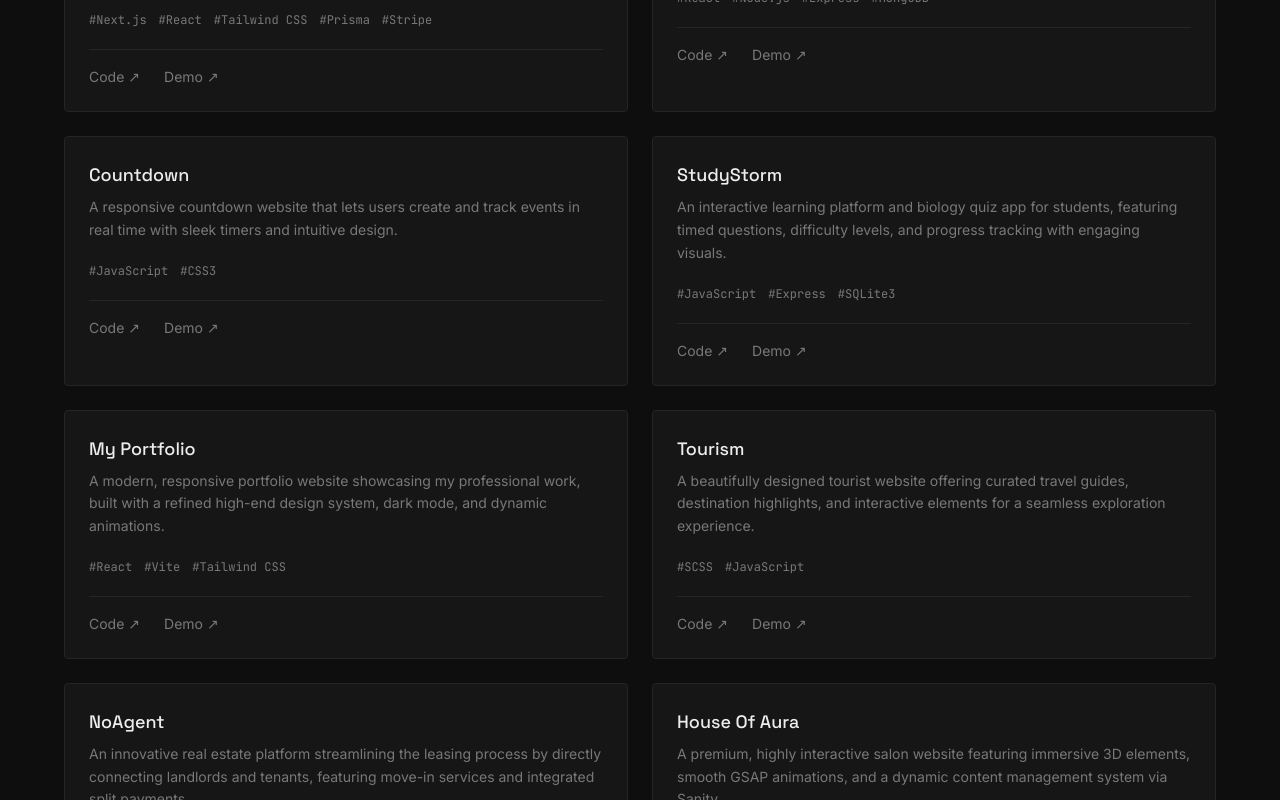
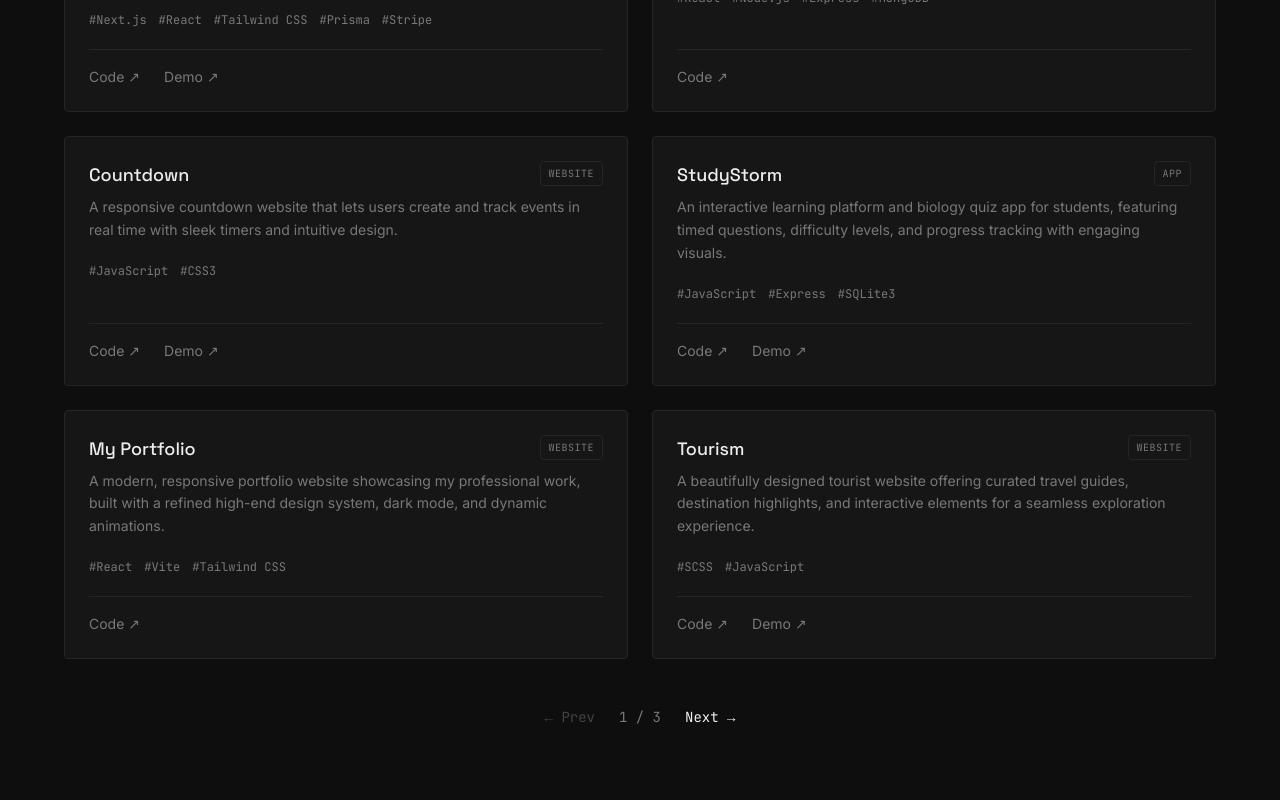
Before and after one commit to Markcrest-dev/My_Portfolio, a React (Vite) app: page /projects in a window 1280 px wide. Shown: the part 400-1200 px from the top of the page. Built offline with nearby package versions, Linux system fonts and the light colour scheme.

Commit message:
feat: implement pagination and conditional link rendering in Projects component

```diff
--- a/src/data/projects.js
+++ b/src/data/projects.js
@@ -1,6 +1,7 @@
 export const projects = [
   {
     title: 'BitBuy',
+    type: 'App',
     description: 'A modern, full-stack e-commerce platform featuring a sleek user interface, secure Stripe payment integration, and a robust admin dashboard for product and order management.',
     tech: ['Next.js', 'React', 'Tailwind CSS', 'Prisma', 'Stripe'],
     github: 'https://github.com/Markcrest-dev/BitBuy',
@@ -8,6 +9,7 @@ export const projects = [
   },
   {
     title: 'StockFlow',
+    type: 'App',
     description: 'A collaborative task and inventory management application designed for seamless real-time updates and team coordination.',
     tech: ['React', 'Node.js', 'Express', 'MongoDB'],
     github: 'https://github.com/Markcrest-dev/StockFLow',
@@ -15,6 +17,7 @@ export const projects = [
   },
   {
     title: 'Countdown',
+    type: 'Website',
     description: 'A responsive countdown website that lets users create and track events in real time with sleek timers and intuitive design.',
     tech: ['JavaScript', 'CSS3'],
     github: 'https://github.com/Markcrest-dev/Countdown',
@@ -22,6 +25,7 @@ export const projects = [
   },
   {
     title: 'StudyStorm',
+    type: 'App',
     description: 'An interactive learning platform and biology quiz app for students, featuring timed questions, difficulty levels, and progress tracking with engaging visuals.',
     tech: ['JavaScript', 'Express', 'SQLite3'],
     github: 'https://github.com/Markcrest-dev/StudyStorm',
@@ -29,6 +33,7 @@ export const projects = [
   },
   {
     title: 'My Portfolio',
+    type: 'Website',
     description: 'A modern, responsive portfolio website showcasing my professional work, built with a refined high-end design system, dark mode, and dynamic animations.',
     tech: ['React', 'Vite', 'Tailwind CSS'],
     github: 'https://github.com/Markcrest-dev/My_Portfolio',
@@ -36,6 +41,7 @@ export const projects = [
   },
   {
     title: 'Tourism',
+    type: 'Website',
     description: 'A beautifully designed tourist website offering curated travel guides, destination highlights, and interactive elements for a seamless exploration experience.',
     tech: ['SCSS', 'JavaScript'],
     github: 'https://github.com/Markcrest-dev/Tourism',
@@ -43,6 +49,7 @@ export const projects = [
   },
   {
     title: 'NoAgent',
+    type: 'App',
     description: 'An innovative real estate platform streamlining the leasing process by directly connecting landlords and tenants, featuring move-in services and integrated split payments.',
     tech: ['React', 'Tailwind CSS', 'Framer Motion', 'Firebase'],
     github: 'https://github.com/Markcrest-dev/NoAgent',
@@ -50,6 +57,7 @@ export const projects = [
   },
   {
     title: 'House Of Aura',
+    type: 'Website',
     description: 'A premium, highly interactive salon website featuring immersive 3D elements, smooth GSAP animations, and a dynamic content management system via Sanity.',
     tech: ['React', 'Three.js', 'GSAP', 'Sanity'],
     github: 'https://github.com/Markcrest-dev/House_Of_Aura',
@@ -57,6 +65,7 @@ export const projects = [
   },
   {
     title: 'Elite Estates',
+    type: 'Website',
     description: 'A sophisticated real estate property listing platform with beautiful scroll animations, interactive data visualization, and a clean modern interface.',
     tech: ['React', 'Tailwind CSS', 'Framer Motion', 'Recharts'],
     github: 'https://github.com/Markcrest-dev/elite-estates',
@@ -64,6 +73,7 @@ export const projects = [
   },
   {
     title: 'Aether',
+    type: 'Website',
     description: 'An experimental, immersive web experience built with 3D graphics, leveraging Three.js and GSAP for stunning visual storytelling and interactions.',
     tech: ['React', 'Three.js', 'GSAP'],
     github: 'https://github.com/Markcrest-dev/Aether',
@@ -71,6 +81,7 @@ export const projects = [
   },
   {
     title: 'Grandview Academy',
+    type: 'App',
     description: 'A comprehensive school management portal featuring internationalization (i18n), interactive data charts, and Progressive Web App (PWA) capabilities.',
     tech: ['React', 'Vite', 'Tailwind CSS', 'i18next'],
     github: 'https://github.com/Markcrest-dev/Grandview_Academy',
@@ -78,6 +89,7 @@ export const projects = [
   },
   {
     title: 'A-BIG',
+    type: 'App',
     description: 'A dynamic web application fully integrated with Firebase for real-time data handling and robust backend services.',
     tech: ['React', 'Vite', 'Firebase', 'Tailwind CSS'],
     github: 'https://github.com/Markcrest-dev/A-BIG',
@@ -85,6 +97,7 @@ export const projects = [
   },
   {
     title: 'Streakly',
+    type: 'App',
     description: 'A habit-tracking application designed to help users build consistency and achieve their goals through daily streaks and analytics.',
     tech: ['React', 'Tailwind CSS'],
     github: 'https://github.com/Markcrest-dev/Streakly',
@@ -92,6 +105,7 @@ export const projects = [
   },
   {
     title: 'Renewly',
+    type: 'App',
     description: 'A sustainable energy or subscription management platform focused on streamlined user experiences and clean aesthetics.',
     tech: ['React', 'Tailwind CSS'],
     github: 'https://github.com/Markcrest-dev/Renewly',
@@ -99,6 +113,7 @@ export const projects = [
   },
   {
     title: 'Aevo',
+    type: 'App',
     description: 'A modern, high-performance web application designed for seamless user interaction and optimal scalability.',
     tech: ['React', 'Vite', 'Tailwind CSS'],
     github: 'https://github.com/Markcrest-dev/Aevo',
@@ -106,6 +121,7 @@ export const projects = [
   },
   {
     title: 'Happy Birthday',
+    type: 'Website',
     description: 'A personalized, interactive digital greeting card experience featuring festive animations and custom messages.',
     tech: ['HTML', 'CSS', 'JavaScript'],
     github: 'https://github.com/Markcrest-dev/Happy-Birthday',
@@ -113,6 +129,7 @@ export const projects = [
   },
   {
     title: 'Gift',
+    type: 'App',
     description: 'A robust application designed to facilitate digital gifting and rewards with a secure, typing-safe architecture.',
     tech: ['TypeScript', 'React'],
     github: 'https://github.com/Markcrest-dev/Gift',
@@ -120,9 +137,10 @@ export const projects = [
   },
   {
     title: 'TasteTrail',
+    type: 'App',
     description: 'A food discovery and review platform helping users find, rate, and share their favorite culinary experiences.',
     tech: ['React', 'Node.js', 'MongoDB'],
     github: 'https://github.com/Markcrest-dev/TasteTrail',
     demo: '',
   },
-]
+];
--- a/src/pages/Projects.jsx
+++ b/src/pages/Projects.jsx
@@ -1,7 +1,32 @@
+import { useState } from 'react'
 import PageWrapper from '../components/PageWrapper'
 import { projects } from '../data/projects'
 
+const ITEMS_PER_PAGE = 6
+
 const Projects = () => {
+  const [currentPage, setCurrentPage] = useState(1)
+
+  const totalPages = Math.ceil(projects.length / ITEMS_PER_PAGE)
+  const currentProjects = projects.slice(
+    (currentPage - 1) * ITEMS_PER_PAGE,
+    currentPage * ITEMS_PER_PAGE
+  )
+
+  const handleNextPage = () => {
+    if (currentPage < totalPages) {
+      setCurrentPage((prev) => prev + 1)
+      window.scrollTo({ top: 0, behavior: 'smooth' })
+    }
+  }
+
+  const handlePrevPage = () => {
+    if (currentPage > 1) {
+      setCurrentPage((prev) => prev - 1)
+      window.scrollTo({ top: 0, behavior: 'smooth' })
+    }
+  }
+
   return (
     <PageWrapper>
       <section className="pt-28 pb-24 px-6 lg:px-8">
@@ -16,14 +41,20 @@ const Projects = () => {
 
           {/* Project Grid */}
           <div className="grid md:grid-cols-2 gap-6">
-            {projects.map((project) => (
+            {currentProjects.map((project) => (
               <div
                 key={project.title}
-                className="group bg-surface border border-border rounded p-6 transition-all duration-300 hover:border-accent"
+                className="group flex flex-col justify-between bg-surface border border-border rounded p-6 transition-all duration-300 hover:border-accent"
               >
-                <h3 className="text-lg font-display font-medium text-text mb-2">
+                <div>
+                  <div className="flex justify-between items-start mb-2 gap-4">
+                    <h3 className="text-lg font-display font-medium text-text">
                       {project.title}
                     </h3>
+                    <span className="shrink-0 font-mono text-[10px] uppercase tracking-wider px-2 py-1 border border-border rounded text-muted">
+                      {project.type}
+                    </span>
+                  </div>
                   <p className="text-sm text-muted leading-relaxed mb-5">
                     {project.description}
                   </p>
@@ -39,9 +70,11 @@ const Projects = () => {
                       </span>
                     ))}
                   </div>
+                </div>
 
                 {/* Action Links */}
-                <div className="flex gap-6 pt-4 border-t border-border">
+                <div className="flex gap-6 pt-4 border-t border-border mt-auto">
+                  {project.github && (
                     <a
                       href={project.github}
                       target="_blank"
@@ -50,6 +83,8 @@ const Projects = () => {
                     >
                       Code ↗
                     </a>
+                  )}
+                  {project.demo && (
                     <a
                       href={project.demo}
                       target="_blank"
@@ -58,10 +93,44 @@ const Projects = () => {
                     >
                       Demo ↗
                     </a>
+                  )}
                 </div>
               </div>
             ))}
           </div>
+
+          {/* Pagination Controls */}
+          {totalPages > 1 && (
+            <div className="flex justify-center items-center mt-12 gap-6">
+              <button
+                onClick={handlePrevPage}
+                disabled={currentPage === 1}
+                className={`font-mono text-sm transition-colors duration-200 ${
+                  currentPage === 1
+                    ? 'text-muted/50 cursor-not-allowed'
+                    : 'text-text hover:text-accent'
+                }`}
+              >
+                ← Prev
+              </button>
+
+              <span className="font-mono text-sm text-muted">
+                {currentPage} / {totalPages}
+              </span>
+
+              <button
+                onClick={handleNextPage}
+                disabled={currentPage === totalPages}
+                className={`font-mono text-sm transition-colors duration-200 ${
+                  currentPage === totalPages
+                    ? 'text-muted/50 cursor-not-allowed'
+                    : 'text-text hover:text-accent'
+                }`}
+              >
+                Next →
+              </button>
+            </div>
+          )}
         </div>
       </section>
     </PageWrapper>
```
Lines whose indentation alone changed are shown as unchanged.
